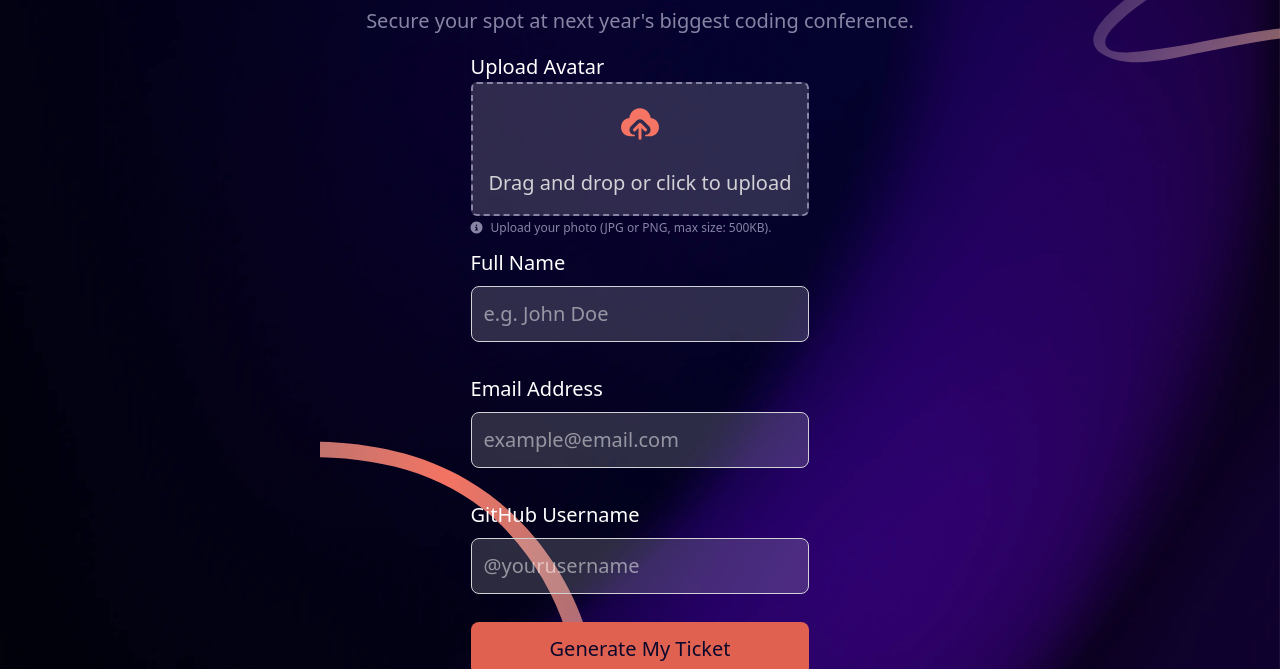
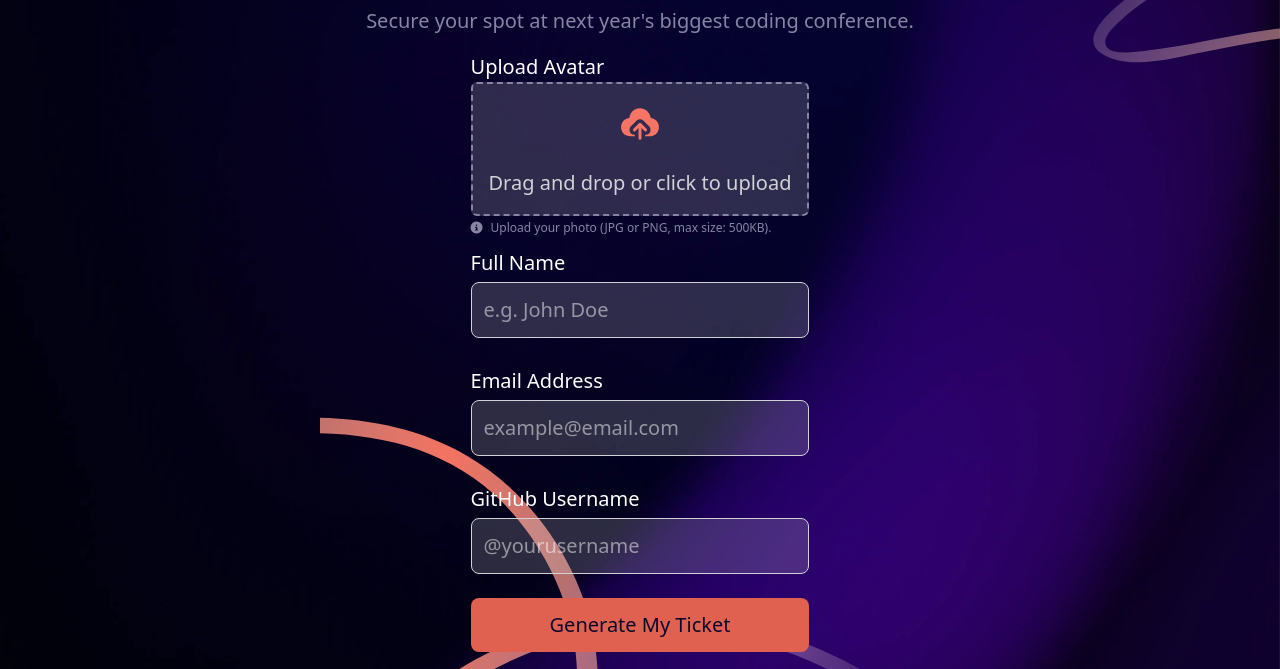
Before and after one commit to Jamieeee1/conference-ticket-generator-main, a website built with Vite: page index.html in a window 1280 px wide. Shown: the part 132-801 px from the top of the page. Built offline with nearby package versions, Linux system fonts and the light colour scheme.

Commit message:
minor changes

```diff
--- a/style.css
+++ b/style.css
@@ -22,6 +22,6 @@
   }
 
   .input-container {
-    @apply flex flex-col gap-2 w-full;
+    @apply flex flex-col gap-1 w-full;
   }
 }
```
